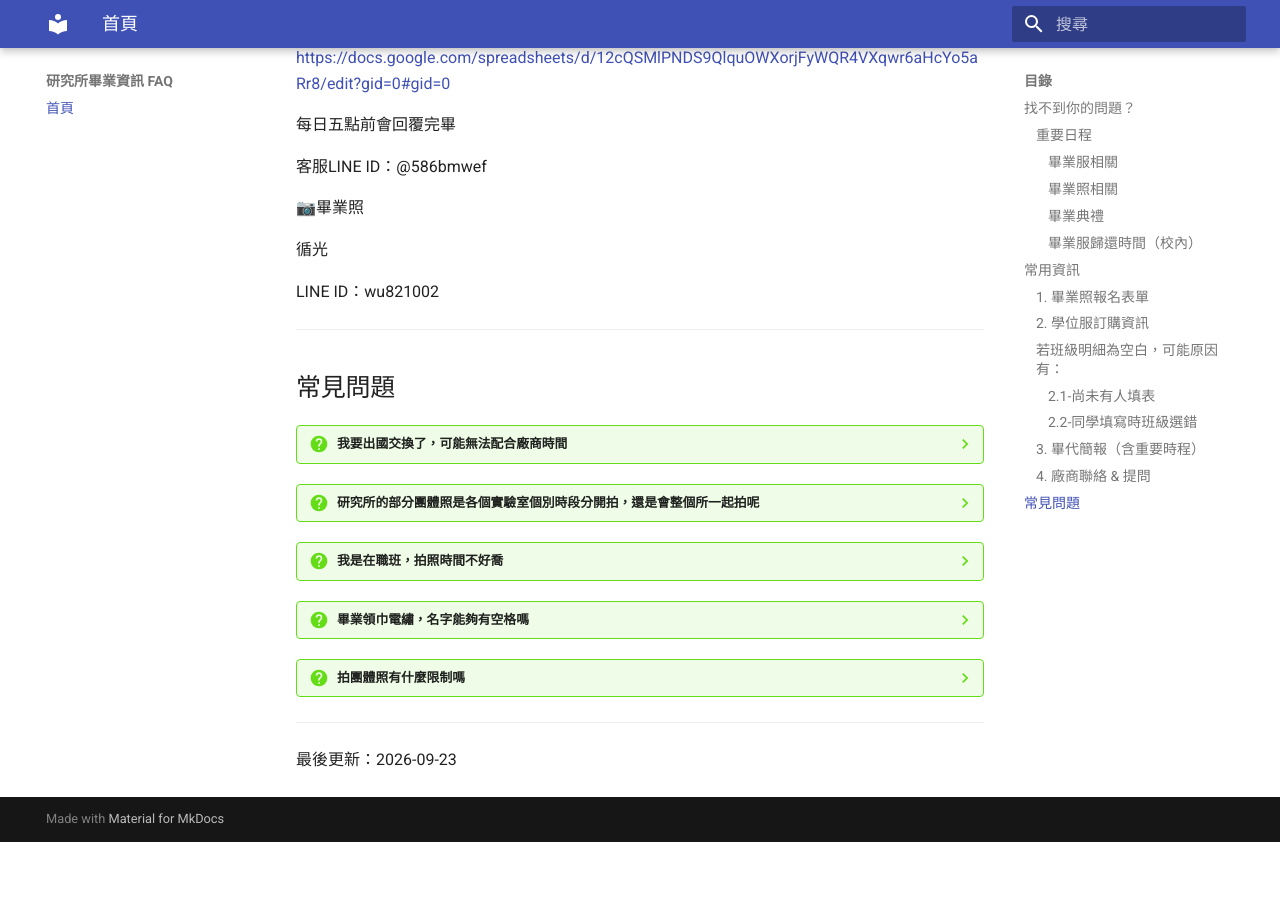
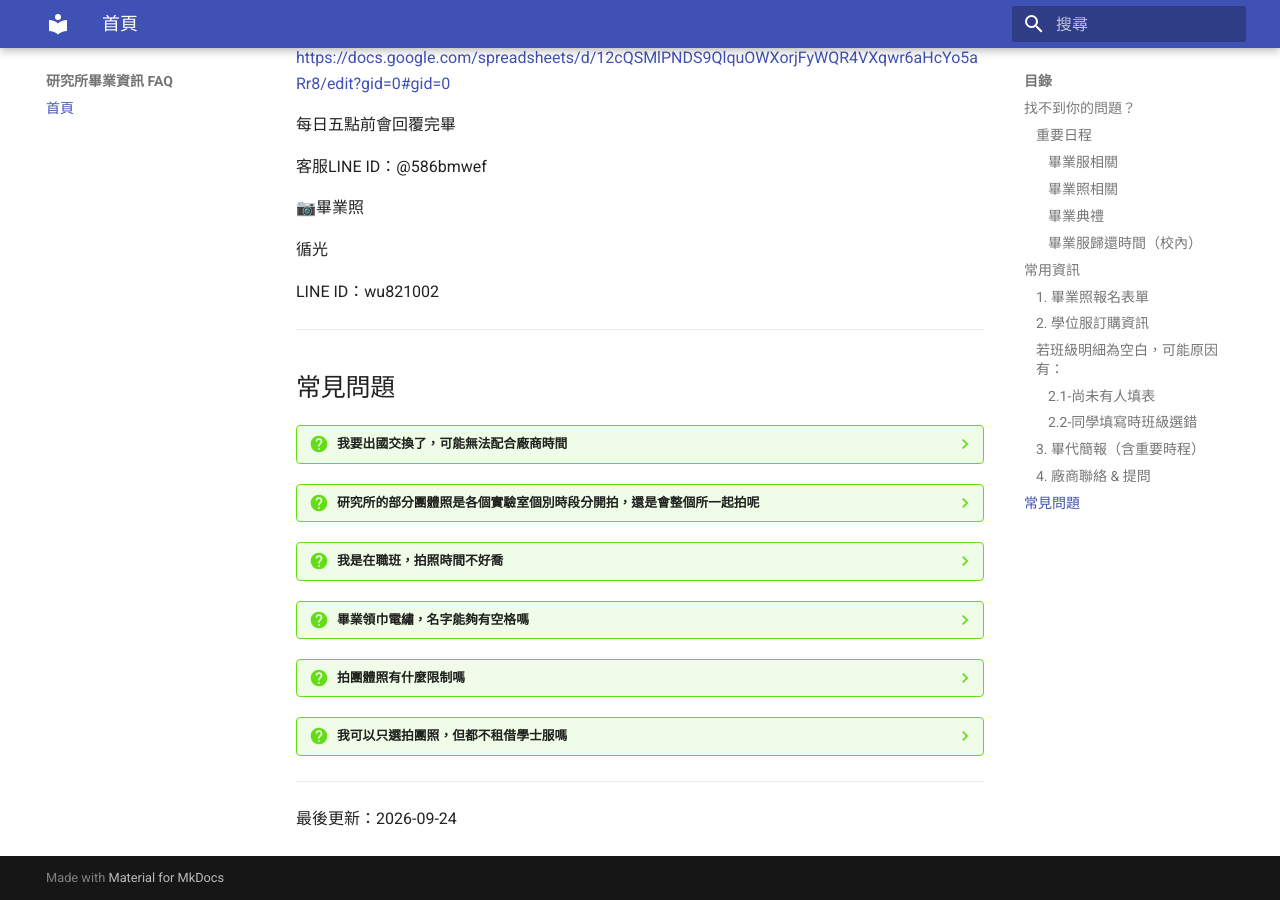
Before and after one commit to chengcheng-cx/graduation-faq, an MkDocs documentation site: the page built from docs/index.md, in a window 1280 px wide and 900 px high, scrolled down 3706 px. Built offline with MkDocs 1.6.1 and Material for MkDocs 9.7.7, drawn with Linux system fonts in a browser that asks for light colours; before the commit the page ends 4548 px from its top, so only the background shows below that; part of the change alters nothing that is shown.

Commit message:
Update graduation FAQ

```diff
--- a/docs/index.md
+++ b/docs/index.md
@@ -196,8 +196,16 @@ LINE ID：wu821002
 ??? question "拍團體照有什麼限制嗎"
 	人數沒有限制，唯一的限制是只有報名團體照的人才可以入鏡拍攝
 
+??? question "我可以只選拍團照，但都不租借學士服嗎"
+	可以。
+
+	畢聯會僅提供少量學士服供應急使用。因為團照拍攝必須穿著學位服，所以需要請有要購買團照的同學，務必於畢業服表單開放時程購買或租借畢業服，若無購買或租借，請務必在拍攝前借到衣服
+
+
+
+
 
 
 ---
 
-最後更新：2026-09-23
+最後更新：2026-09-24
```
